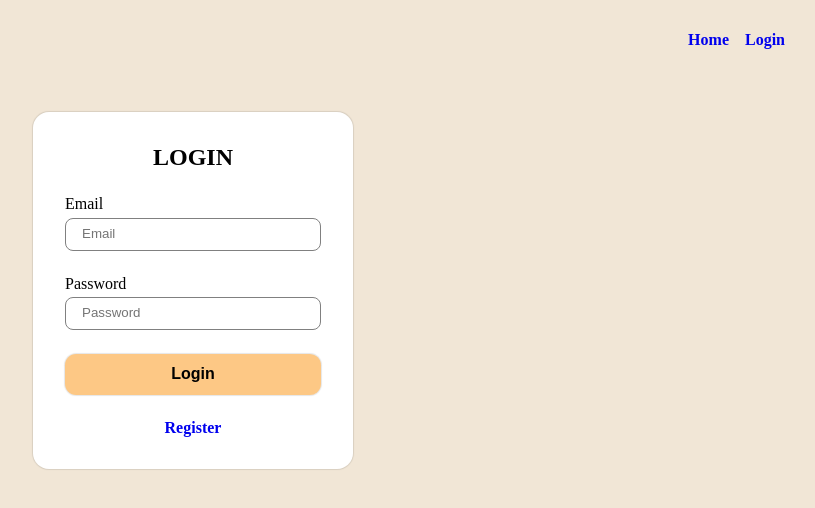
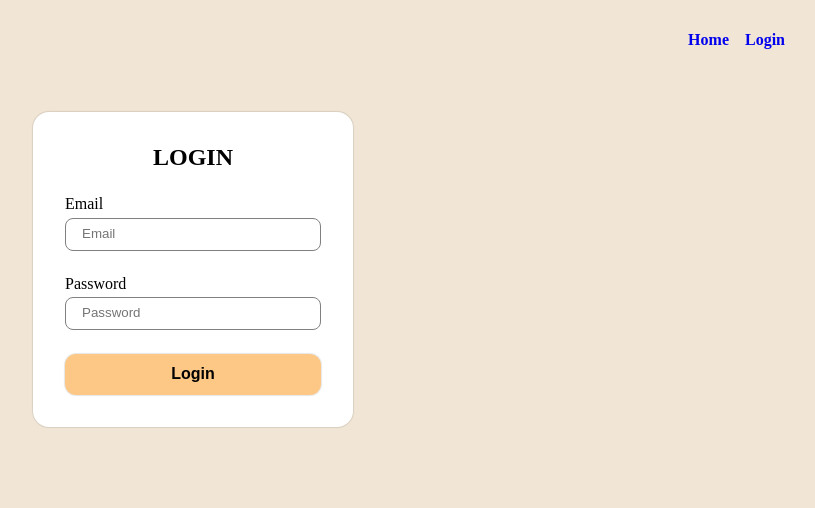
Before and after one commit to luckypeppa/pile-client, a Vue app: page /auth/login in a window 1280 px wide. Shown: the top 508 px of the page, without its empty margins (447-1262 px from the left). Built offline with nearby package versions, Linux system fonts and the light colour scheme; no server answers.

Commit message:
Now user can not register

```diff
--- a/src/router/index.js
+++ b/src/router/index.js
@@ -1,5 +1,5 @@
 import { createRouter, createWebHistory } from "vue-router";
-import AuthRegister from "../views/auth/AuthRegister.vue";
+// import AuthRegister from "../views/auth/AuthRegister.vue";
 import AuthLogin from "../views/auth/AuthLogin.vue";
 import AuthLayout from "../views/auth/AuthLayout.vue";
 import PostCreate from "../views/post/PostCreate.vue";
@@ -19,11 +19,11 @@ const routes = [
     name: "auth",
     component: AuthLayout,
     children: [
-      {
-        path: "register",
-        name: "register",
-        component: AuthRegister,
-      },
+      // {
+      //   path: "register",
+      //   name: "register",
+      //   component: AuthRegister,
+      // },
       {
         path: "login",
         name: "login",
--- a/src/views/auth/AuthLogin.vue
+++ b/src/views/auth/AuthLogin.vue
@@ -10,7 +10,7 @@
     />
     <BaseButton type="submit" :style="{ width: '100%' }">Login</BaseButton>
     <p class="error" v-if="error">{{ error }}</p>
-    <router-link :to="{ name: 'register' }">Register</router-link>
+    <!-- <router-link :to="{ name: 'register' }">Register</router-link> -->
   </form>
 </template>
 
```
